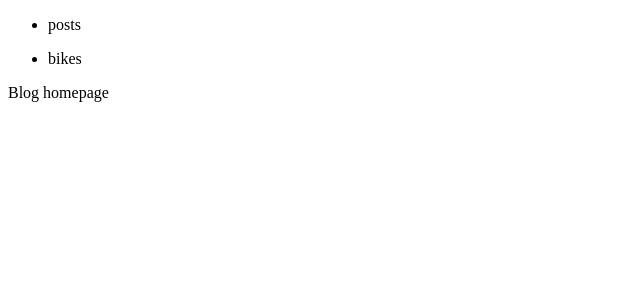
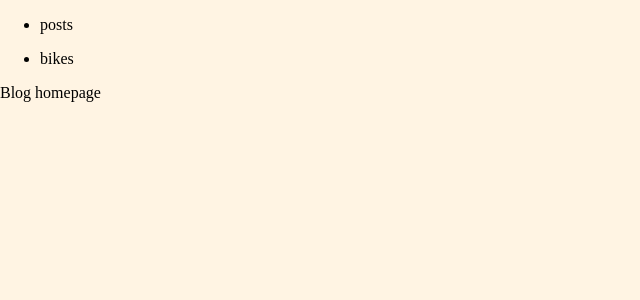
Before and after one commit to clinthof/bike-blog, a Next.js app: page / in a window 1280 px wide. Shown: the top 300 px of the page, without its empty margins (0-640 px from the left). Built offline with nearby package versions, Linux system fonts and the light colour scheme.

Commit message:
A little global styling

```diff
--- a/styles/globals.css
+++ b/styles/globals.css
@@ -0,0 +1,19 @@
+body {
+  margin: 0px;
+  background-color: rgb(255, 244, 227);
+}
+
+.root {
+  overflow: hidden;
+  width: 100%;
+  margin: 0 auto 0 auto;
+}
+
+.mui-svg-icon {
+  transform: scale(3);
+  /* border: 1px solid red; */
+}
+
+.logo {
+  padding: 10px;
+}
```
